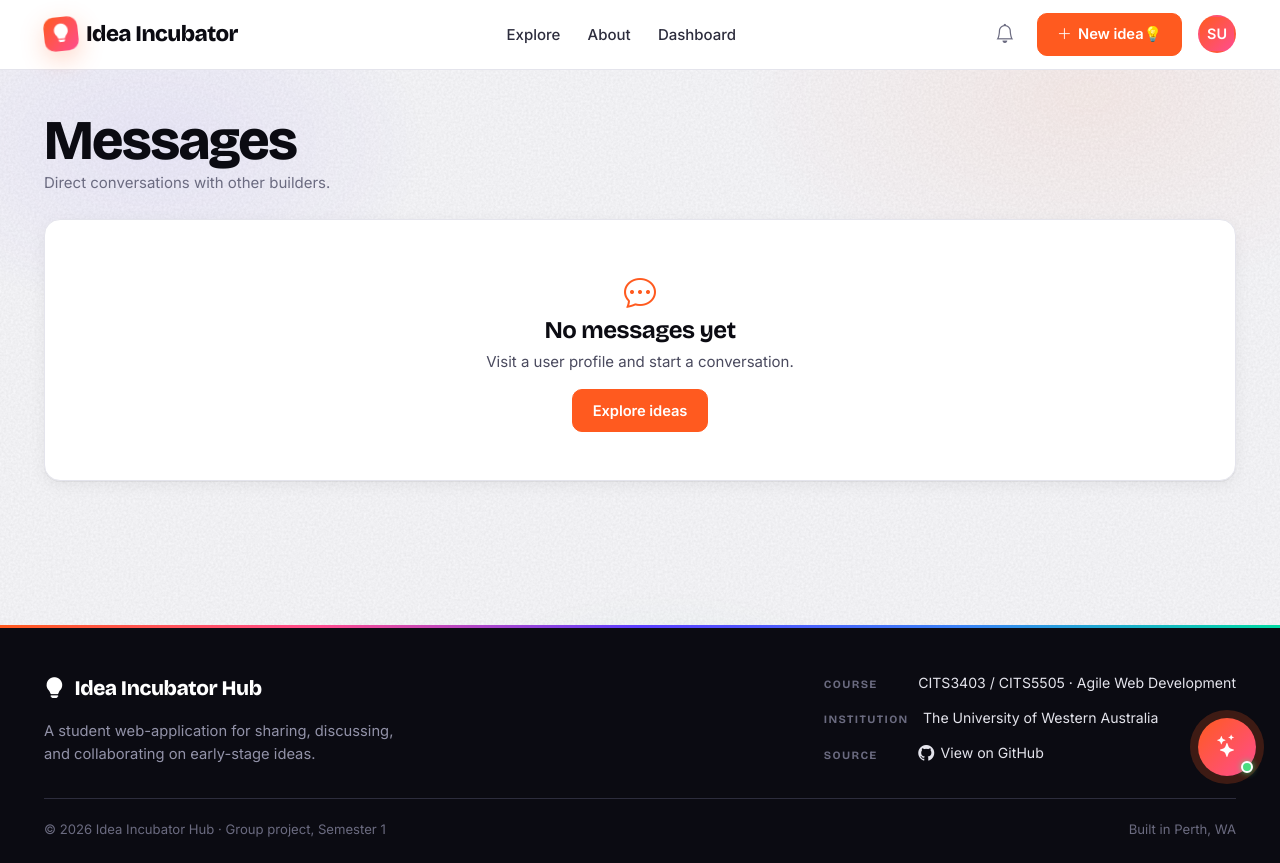
After one commit to ArshadSheik/idea-incubator-hub, a Flask app: page /messages/ in a window 1280 px wide. The commit adds this page. Run offline with Flask 3, Linux system fonts and the light colour scheme; the visitor is signed in with stand-in values (Sample User, id 1); data comes from the database, SQL or seed files in the repository; data that the repository does not hold is empty; parts of the project's set-up code (start-up, migrations or seed data) failed here and were passed over; some libraries are stand-ins or nearby versions.

Commit message:
add direct messaging feature

```diff
--- a/app.py
+++ b/app.py
@@ -15,6 +15,7 @@ from flask_dance.contrib.google import make_google_blueprint
 from config import config
 from models.models import db, User
 import os
+
 
 migrate = Migrate()
 login_manager = LoginManager()
@@ -62,8 +63,10 @@ def create_app(config_name='default'):
     # ── Register blueprints ────────────────────────────────────────
     from routes.main import main_bp
     from routes.auth import auth_bp
+    from routes.messages import messages_bp
 
     app.register_blueprint(main_bp)
     app.register_blueprint(auth_bp, url_prefix='/auth')
+    app.register_blueprint(messages_bp)
 
     return app
--- a/forms.py
+++ b/forms.py
@@ -7,7 +7,7 @@ All forms use Flask-WTF for CSRF protection automatically.
 from flask_wtf import FlaskForm
 from wtforms import (
     StringField, TextAreaField, SelectField,
-    PasswordField, BooleanField, HiddenField
+    PasswordField, BooleanField, HiddenField, SubmitField
 )
 from wtforms.validators import (
     DataRequired, Length, Email, EqualTo, Optional, ValidationError
@@ -126,3 +126,17 @@ class TaskForm(FlaskForm):
         if team_members:
             choices += [(m.id, m.display_name) for m in team_members]
         self.assigned_to.choices = choices
+
+# ─────────────────────────────────────────
+# MESSAGE FORMS (for messaging system between users)
+# ─────────────────────────────────────────
+
+class MessageForm(FlaskForm):
+    body = TextAreaField(
+        "Message",
+        validators=[
+            DataRequired(message="Message cannot be empty."),
+            Length(max=1000, message="Message must be 1000 characters or less."),
+        ],
+    )
+    submit = SubmitField("Send")
--- a/models/models.py
+++ b/models/models.py
@@ -522,3 +522,25 @@ class MarketTrend(db.Model):
 
     def __repr__(self):
         return f'<MarketTrend {self.category}/{self.source} fetched={self.fetched_at}>'
+
+# ─────────────────────────────────────────
+# DIRECT MESSAGE  (user-to-user messages)
+# ─────────────────────────────────────────
+class DirectMessage(db.Model):
+    __tablename__ = "direct_messages"
+
+    id = db.Column(db.Integer, primary_key=True)
+
+    sender_id = db.Column(db.Integer, db.ForeignKey("users.id"), nullable=False, index=True)
+    recipient_id = db.Column(db.Integer, db.ForeignKey("users.id"), nullable=False, index=True)
+
+    body = db.Column(db.Text, nullable=False)
+    is_read = db.Column(db.Boolean, default=False, nullable=False)
+
+    created_at = db.Column(db.DateTime, default=datetime.utcnow, nullable=False)
+
+    sender = db.relationship("User", foreign_keys=[sender_id], lazy="joined")
+    recipient = db.relationship("User", foreign_keys=[recipient_id], lazy="joined")
+
+    def __repr__(self):
+        return f"<DirectMessage {self.sender_id} -> {self.recipient_id}>"
--- /dev/null
+++ b/routes/messages.py
@@ -0,0 +1,128 @@
+from flask import Blueprint, flash, redirect, render_template, url_for
+from flask_login import current_user, login_required
+from sqlalchemy import and_, or_
+
+from forms import MessageForm
+from models.models import DirectMessage, User, db
+
+messages_bp = Blueprint("messages", __name__, url_prefix="/messages")
+
+
+@messages_bp.route("/")
+@login_required
+def inbox():
+    messages = (
+        DirectMessage.query
+        .filter(
+            or_(
+                DirectMessage.sender_id == current_user.id,
+                DirectMessage.recipient_id == current_user.id,
+            )
+        )
+        .order_by(DirectMessage.created_at.desc())
+        .all()
+    )
+
+    latest_by_user = {}
+
+    for message in messages:
+        other_user_id = (
+            message.recipient_id
+            if message.sender_id == current_user.id
+            else message.sender_id
+        )
+
+        if other_user_id not in latest_by_user:
+            latest_by_user[other_user_id] = message
+
+    user_ids = list(latest_by_user.keys())
+    users = {
+        user.id: user
+        for user in User.query.filter(User.id.in_(user_ids)).all()
+    } if user_ids else {}
+
+    conversations = []
+
+    for other_user_id, latest_message in latest_by_user.items():
+        other_user = users.get(other_user_id)
+        if not other_user:
+            continue
+
+        unread_count = (
+            DirectMessage.query
+            .filter_by(
+                sender_id=other_user_id,
+                recipient_id=current_user.id,
+                is_read=False,
+            )
+            .count()
+        )
+
+        conversations.append(
+            {
+                "user": other_user,
+                "latest_message": latest_message,
+                "unread_count": unread_count,
+            }
+        )
+
+    return render_template("messages_inbox.html", conversations=conversations)
+
+
+@messages_bp.route("/<username>", methods=["GET", "POST"])
+@login_required
+def thread(username):
+    other_user = User.query.filter_by(username=username).first_or_404()
+
+    if other_user.id == current_user.id:
+        flash("You cannot message yourself.", "info")
+        return redirect(url_for("messages.inbox"))
+
+    form = MessageForm()
+
+    if form.validate_on_submit():
+        body = form.body.data.strip()
+
+        message = DirectMessage(
+            sender_id=current_user.id,
+            recipient_id=other_user.id,
+            body=body,
+        )
+
+        db.session.add(message)
+        db.session.commit()
+
+        return redirect(url_for("messages.thread", username=other_user.username))
+
+    DirectMessage.query.filter_by(
+        sender_id=other_user.id,
+        recipient_id=current_user.id,
+        is_read=False,
+    ).update({"is_read": True})
+
+    db.session.commit()
+
+    thread_messages = (
+        DirectMessage.query
+        .filter(
+            or_(
+                and_(
+                    DirectMessage.sender_id == current_user.id,
+                    DirectMessage.recipient_id == other_user.id,
+                ),
+                and_(
+                    DirectMessage.sender_id == other_user.id,
+                    DirectMessage.recipient_id == current_user.id,
+                ),
+            )
+        )
+        .order_by(DirectMessage.created_at.asc())
+        .all()
+    )
+
+    return render_template(
+        "messages_thread.html",
+        other_user=other_user,
+        messages=thread_messages,
+        form=form,
+    )
--- /dev/null
+++ b/static/css/messages.css
@@ -0,0 +1,245 @@
+.messages-page {
+  padding: 2.5rem 0 4rem;
+}
+
+.messages-header {
+  display: flex;
+  align-items: flex-end;
+  justify-content: space-between;
+  gap: 1rem;
+  margin-bottom: 1.5rem;
+}
+
+.messages-header h1,
+.thread-user h1 {
+  margin: 0;
+  color: var(--ink-900);
+  letter-spacing: -0.03em;
+}
+
+.messages-card,
+.thread-shell {
+  background: var(--paper);
+  border: 1px solid var(--ink-200);
+  border-radius: var(--radius-lg);
+  box-shadow: var(--shadow-card);
+}
+
+.conversation-list {
+  display: flex;
+  flex-direction: column;
+}
+
+.conversation-item {
+  display: flex;
+  align-items: center;
+  gap: 1rem;
+  padding: 1rem 1.25rem;
+  color: inherit;
+  text-decoration: none;
+  border-bottom: 1px solid var(--ink-200);
+  transition: background var(--tr-fast);
+}
+
+.conversation-item:last-child {
+  border-bottom: none;
+}
+
+.conversation-item:hover {
+  background: var(--ink-100);
+  color: inherit;
+  text-decoration: none;
+}
+
+.conversation-main {
+  flex: 1;
+  min-width: 0;
+}
+
+.conversation-top {
+  display: flex;
+  justify-content: space-between;
+  gap: 1rem;
+  margin-bottom: 0.25rem;
+}
+
+.conversation-top strong {
+  color: var(--ink-900);
+}
+
+.conversation-top small {
+  color: var(--ink-500);
+  flex-shrink: 0;
+}
+
+.conversation-main p {
+  margin: 0;
+  color: var(--ink-600);
+  font-size: 0.9rem;
+  white-space: nowrap;
+  overflow: hidden;
+  text-overflow: ellipsis;
+}
+
+.unread-badge {
+  min-width: 24px;
+  height: 24px;
+  border-radius: 999px;
+  display: grid;
+  place-items: center;
+  background: var(--brand-primary);
+  color: white;
+  font-size: 0.75rem;
+  font-weight: 800;
+}
+
+.messages-empty {
+  text-align: center;
+  padding: 3rem 1rem;
+}
+
+.messages-empty i {
+  font-size: 2rem;
+  color: var(--brand-primary);
+  margin-bottom: 0.8rem;
+}
+
+.messages-empty h3 {
+  color: var(--ink-900);
+  margin-bottom: 0.4rem;
+}
+
+.messages-empty p {
+  color: var(--ink-600);
+}
+
+.thread-shell {
+  overflow: hidden;
+}
+
+.thread-header {
+  display: flex;
+  align-items: center;
+  justify-content: space-between;
+  gap: 1rem;
+  padding: 1rem 1.25rem;
+  border-bottom: 1px solid var(--ink-200);
+}
+
+.back-link {
+  color: var(--ink-600);
+  text-decoration: none;
+  font-weight: 600;
+}
+
+.back-link:hover {
+  color: var(--ink-900);
+}
+
+.thread-user {
+  display: flex;
+  align-items: center;
+  gap: 0.8rem;
+  flex: 1;
+}
+
+.thread-user h1 {
+  font-size: 1.15rem;
+}
+
+.thread-user p {
+  margin: 0;
+  color: var(--ink-500);
+  font-size: 0.9rem;
+}
+
+.message-thread {
+  padding: 1.25rem;
+  min-height: 420px;
+  max-height: 560px;
+  overflow-y: auto;
+  background: linear-gradient(180deg, var(--ink-50), var(--paper));
+}
+
+.message-row {
+  display: flex;
+  margin-bottom: 0.85rem;
+}
+
+.message-row-in {
+  justify-content: flex-start;
+}
+
+.message-row-out {
+  justify-content: flex-end;
+}
+
+.message-bubble {
+  max-width: min(70%, 560px);
+  border-radius: 18px;
+  padding: 0.75rem 0.9rem;
+  box-shadow: 0 6px 16px rgba(19, 22, 40, 0.06);
+}
+
+.message-row-in .message-bubble {
+  background: var(--paper);
+  border: 1px solid var(--ink-200);
+  color: var(--ink-800);
+  border-bottom-left-radius: 6px;
+}
+
+.message-row-out .message-bubble {
+  background: var(--brand-primary);
+  color: white;
+  border-bottom-right-radius: 6px;
+}
+
+.message-bubble p {
+  margin: 0 0 0.25rem;
+  line-height: 1.45;
+}
+
+.message-bubble small {
+  display: block;
+  font-size: 0.72rem;
+  opacity: 0.72;
+}
+
+.message-form {
+  display: flex;
+  gap: 0.75rem;
+  padding: 1rem 1.25rem;
+  border-top: 1px solid var(--ink-200);
+  background: var(--paper);
+}
+
+.message-form textarea {
+  resize: none;
+}
+
+.message-form .btn {
+  align-self: flex-end;
+}
+
+.small-empty {
+  padding: 5rem 1rem;
+}
+
+@media (max-width: 767px) {
+  .thread-header {
+    align-items: flex-start;
+    flex-direction: column;
+  }
+
+  .message-form {
+    flex-direction: column;
+  }
+
+  .message-form .btn {
+    align-self: stretch;
+  }
+
+  .message-bubble {
+    max-width: 86%;
+  }
+}
--- /dev/null
+++ b/templates/messages_inbox.html
@@ -0,0 +1,62 @@
+{% extends "base.html" %}
+
+{% block title %}Messages — Idea Incubator Hub{% endblock %}
+{% block page_name %}messages{% endblock %}
+
+{% block extra_css %}
+<link rel="stylesheet" href="{{ url_for('static', filename='css/messages.css') }}">
+{% endblock %}
+
+{% block content %}
+<section class="messages-page">
+  <div class="container-iih">
+    <div class="messages-header">
+      <div>
+        <h1>Messages</h1>
+        <p class="text-muted-iih mb-0">Direct conversations with other builders.</p>
+      </div>
+    </div>
+
+    <div class="messages-card">
+      {% if conversations %}
+        <div class="conversation-list">
+          {% for item in conversations %}
+            <a href="{{ url_for('messages.thread', username=item.user.username) }}" class="conversation-item">
+              <span class="avatar avatar-{{ item.user.avatar_color }}">
+                {{ item.user.initials }}
+              </span>
+
+              <div class="conversation-main">
+                <div class="conversation-top">
+                  <strong>{{ item.user.display_name }}</strong>
+                  <small>{{ item.latest_message.created_at.strftime('%b %d, %H:%M') }}</small>
+                </div>
+
+                <p>
+                  {% if item.latest_message.sender_id == current_user.id %}
+                    You:
+                  {% endif %}
+                  {{ item.latest_message.body }}
+                </p>
+              </div>
+
+              {% if item.unread_count > 0 %}
+                <span class="unread-badge">{{ item.unread_count }}</span>
+              {% endif %}
+            </a>
+          {% endfor %}
+        </div>
+      {% else %}
+        <div class="messages-empty">
+          <i class="bi bi-chat-dots"></i>
+          <h3>No messages yet</h3>
+          <p>Visit a user profile and start a conversation.</p>
+          <a href="{{ url_for('main.explore') }}" class="btn btn-brand">
+            Explore ideas
+          </a>
+        </div>
+      {% endif %}
+    </div>
+  </div>
+</section>
+{% endblock %}
```
Also changed, not shown: migrations/versions/9b474000f57b_add_direct_messages.py (added, +46 -0 lines), templates/messages_thread.html (added, +69 -0 lines), templates/profile.html (+8 -2 lines).
